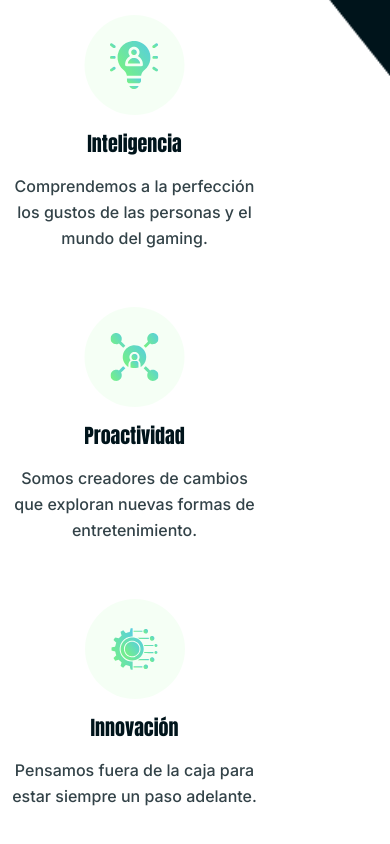
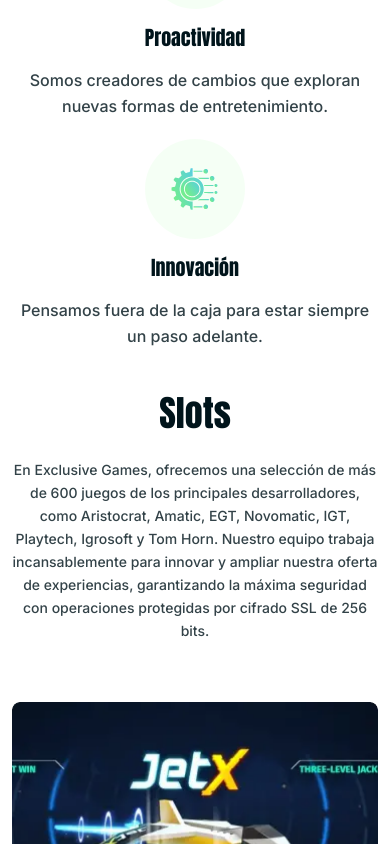
Before and after one commit to Deepak-Maan/exclusive-games, a React (Create React App) app: page / in a window 390 px wide. Shown: the part 1980-2824 px from the top of the page. Built offline with nearby package versions, Linux system fonts and the light colour scheme.

Commit message:
Nuestros section modified

```diff
--- a/src/App.js
+++ b/src/App.js
@@ -19,7 +19,7 @@
         <Hero />
       </div>
       <Mision />
-      <div className='bg-[url("../src/assets/images/bg-nuestros.png")] bg-no-repeat  bg-size'>
+      <div className='bg-white md:bg-[url("../src/assets/images/bg-nuestros.png")] bg-no-repeat  bg-size'>
         <Nuestros />
       </div>
       <div className="bg-[url('./assets/images/jackpot-bg.png')] bg-no-repeat bg-size">
--- a/src/components/Nuestros.jsx
+++ b/src/components/Nuestros.jsx
@@ -25,13 +25,13 @@
         { id: 6, img: casino, title: "Innovación", },
     ]
     return (
-        <div className="bg-no-repeat bg-[100% 100%]  w-full bg-cover py-[255px]">
+        <div className="bg-no-repeat bg-[100% 100%]  w-full bg-cover py-5 sm:pt-12 md:py-32 lg:py-[255px]">
             <div className="mx-auto px-3 flex flex-col max-w-[1140px]">
-                <h2 className='text-4xl sm:text-5xl font-normal font-anton leading-[57px] text-[#00141B] text-center'>Nuestros Atributos de Marca</h2>
-                <div className="grid sm:grid-cols-2 lg:grid-cols-3 my-[60px] gap-14 relative">
+                <h2 className=' text-[23px] sm:text-2xl md:text-4xl lg:text-5xl font-normal font-anton leading-[57px] text-[#00141B] text-center'>Nuestros Atributos de Marca</h2>
+                <div className="grid sm:grid-cols-2 lg:grid-cols-3 my-4 sm:my-8 lg:my-[60px] gap-5 sm:gap-8 md:gap-14 relative">
                     {
                         slotsData.map((items, index) => (
-                            <div key={index} className="flex flex-col items-center w-full max-w-[245px]">
+                            <div key={index} className="flex flex-col items-center w-full sm:max-w-[245px]">
                                 <img src={items.svg} alt="blub" />
                                 <h2 className="text-[#00141B] font-anton font-normal text-xl leading-[26px] text-center mt-4">{items.title}</h2>
                                 <p className="text-[#00141B] font-inter font-medium text-base opacity-80 leading-[26px] text-center mt-4">{items.para}</p>
@@ -42,9 +42,9 @@
                     <span className="absolute max-lg:hidden top-[50px] right-[25%]"><DownBowArrow /></span>
                 </div>
             </div>
-            <div className="mx-auto px-3 flex flex-col max-w-[1140px] mt-[90px]">
+            <div className="mx-auto px-3 flex flex-col max-w-[1140px] pt-5 sm:mt-10 md:mt-[90px]">
                 <h2 className='text-4xl sm:text-5xl font-normal font-anton leading-[57px] text-[#00141B] text-center'>Slots </h2>
-                <p className="text-[#00141B] font-inter font-medium text-base opacity-80 leading-[26px] text-center mt-4 max-w-[904px] mx-auto">En Exclusive Games, ofrecemos una selección de más de 600 juegos de los principales desarrolladores, como Aristocrat, Amatic, EGT, Novomatic, IGT, Playtech, Igrosoft y Tom Horn. Nuestro equipo trabaja incansablemente para innovar y ampliar nuestra oferta de experiencias, garantizando la máxima seguridad con operaciones protegidas por cifrado SSL de 256 bits.</p>
+                <p className="text-[#00141B] font-inter font-medium text-sm sm:text-base opacity-80 leading-[23px] sm:leading-[26px] text-center mt-4 max-w-[904px] mx-auto">En Exclusive Games, ofrecemos una selección de más de 600 juegos de los principales desarrolladores, como Aristocrat, Amatic, EGT, Novomatic, IGT, Playtech, Igrosoft y Tom Horn. Nuestro equipo trabaja incansablemente para innovar y ampliar nuestra oferta de experiencias, garantizando la máxima seguridad con operaciones protegidas por cifrado SSL de 256 bits.</p>
                 <div className="grid sm:grid-cols-2 lg:grid-cols-3 mt-[60px] relative gap-6">
                     {
                         slotsDataSecond.map((listing, index) => (
```
